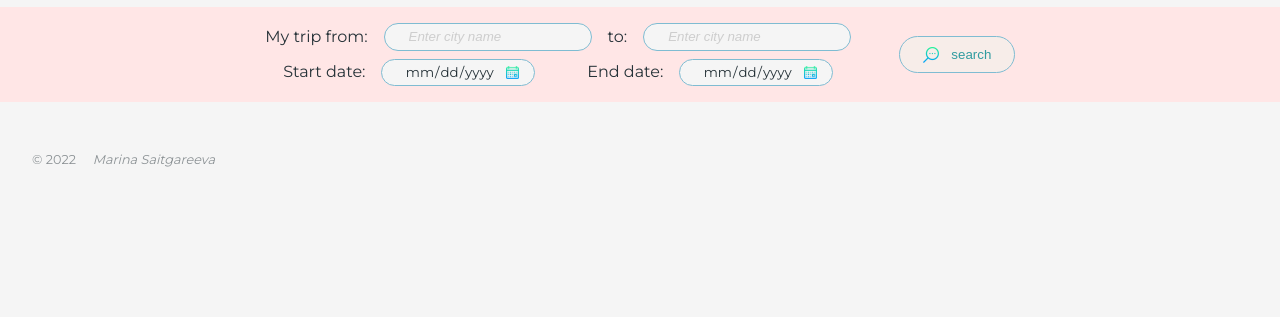
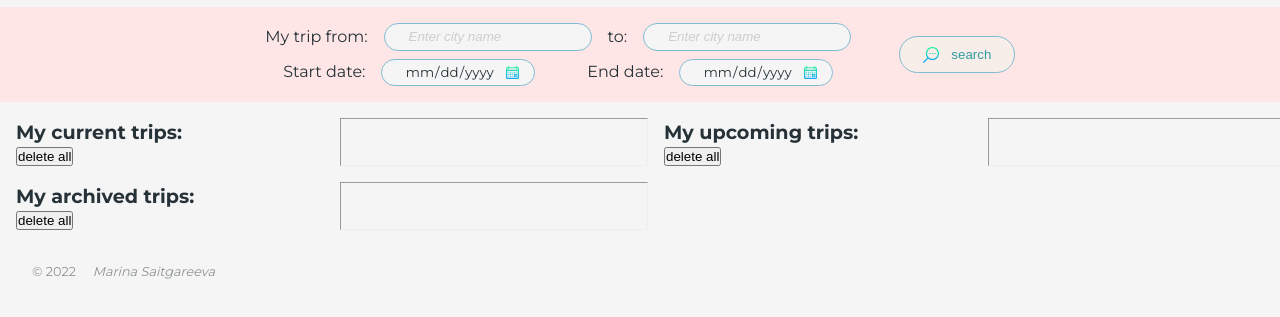
Before and after one commit to MarinaSaitgareeva/Udacity-Travel-App, a website built with webpack: page src/client/views/index.html in a window 1280 px wide. Shown: the part 151-468 px from the top of the page. Built offline with nearby package versions, Linux system fonts and the light colour scheme.

Commit message:
add containers for saved trips based on status

```diff
--- a/src/client/views/index.html
+++ b/src/client/views/index.html
@@ -90,24 +90,51 @@
         <!-- Saved trips will be here -->
 
         <!-- Current trips -->
-        <div id="current" class="hide">
+        <div id="current">
+          <h2 class="title">My current trips:</h2>
+          <button class="delete-btn" type="submit">
+            <div class="delete-btn-img"></div>
+            delete all
+          </button>
 
+          <div id="current-container">
+
+          </div>
         </div>
+        <hr class="separate-line">
 
         <!-- Upcoming trips -->
-        <div id="upcoming" class="hide">
+        <div id="upcoming">
+          <h2 class="title">My upcoming trips:</h2>
+          <button class="delete-btn" type="submit">
+            <div class="delete-btn-img"></div>
+            delete all
+          </button>
 
+          <div id="upcoming-container">
+
+          </div>
         </div>
+        <hr class="separate-line">
 
         <!-- Archived trips -->
-        <div id="archive" class="hide">
+        <div id="archived">
+          <h2 class="title">My archived trips:</h2>
+          <button class="delete-btn" type="submit">
+            <div class="delete-btn-img"></div>
+            delete all
+          </button>
 
+          <div id="archived-container">
+
+          </div>
         </div>
+        <hr class="separate-line">
       </section>
 
       <!-- Template for creating saved trip container -->
       <template id="saved-trip-template">
-        <div class="saved-trip-container">
+        <article class="saved-trip-container">
 
           <div class="saved-photo-and-info">
             <figure class="saved-destination-photo-figure">
@@ -159,7 +186,7 @@
 
           </div>
 
-        </div>
+        </article>
       </template>
     </main>
 
```
